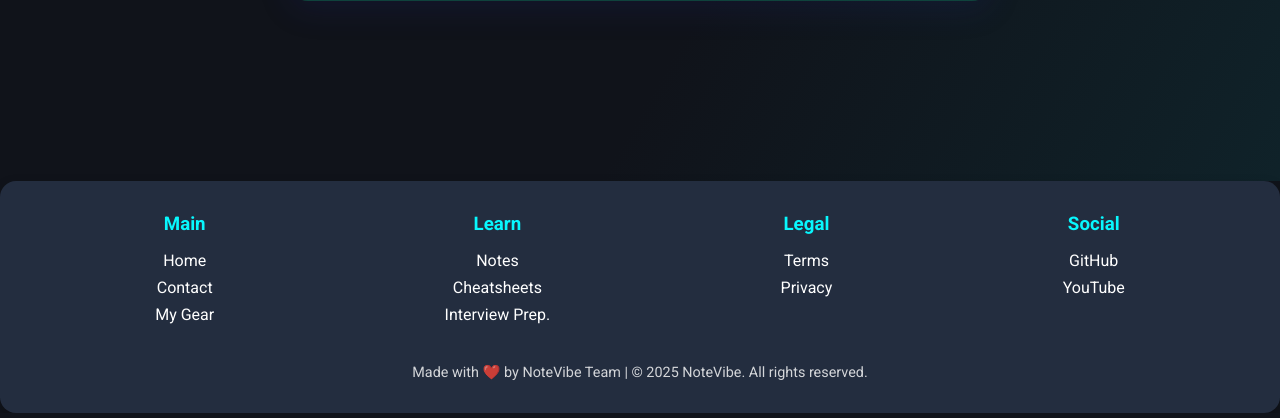
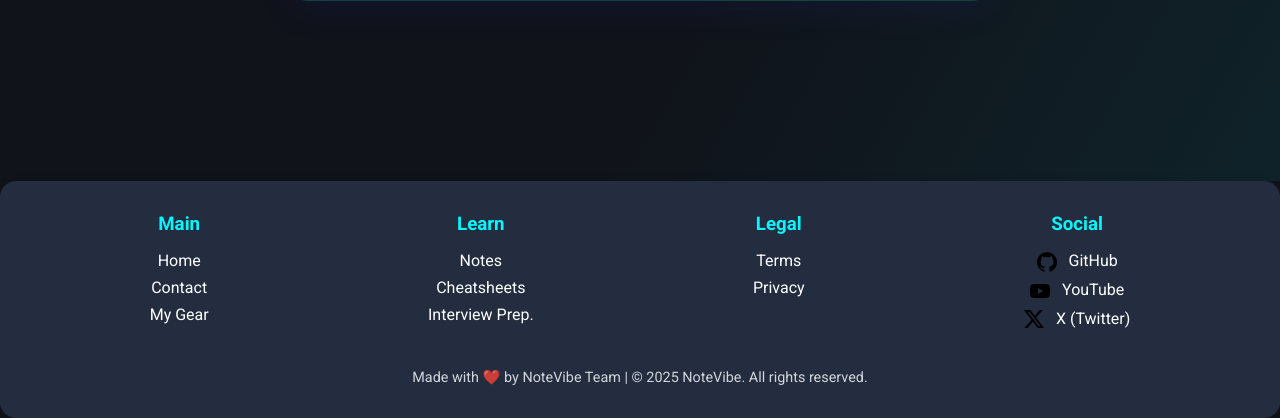
Before and after one commit to KartikeyaPandey313/NoteVibe, a Flask app: page /updates in a window 1280 px wide. Shown: the part 619-1037 px from the top of the page. Run offline with Flask 3, Linux system fonts and the light colour scheme.

Commit message:
Add X (Twitter) social link and icon to footer
Added a new X (Twitter) social link with icon to the footer section of all template pages. Introduced x-icon.png and removed the unused user-icon.svg. Updated footer and some image assets for consistency.

```diff
--- a/templates/about.html
+++ b/templates/about.html
@@ -453,6 +453,10 @@
                     <img src="{{ url_for('static', filename='images/youtube-icon.png') }}" alt="YouTube" style="width: 20px; height: 20px; vertical-align: middle; margin-right: 8px;">
                     YouTube
                 </a>
+                <a href="https://x.com/xKartikeya" target="_blank" aria-label="X Profile">
+                    <img src="{{ url_for('static', filename='images/x-icon.png') }}" alt="X" style="width: 20px; height: 20px; vertical-align: middle; margin-right: 8px;">
+                    X (Twitter)
+                </a>
             </div>
         </div>
         <p>Made with ❤️ by NoteVibe Team | © 2025 NoteVibe. All rights reserved.</p>
--- a/templates/cheatsheets.html
+++ b/templates/cheatsheets.html
@@ -606,6 +606,10 @@
                     <img src="{{ url_for('static', filename='images/youtube-icon.png') }}" alt="YouTube" style="width: 20px; height: 20px; vertical-align: middle; margin-right: 8px;">
                     YouTube
                 </a>
+                <a href="https://x.com/xKartikeya" target="_blank" aria-label="X Profile">
+                    <img src="{{ url_for('static', filename='images/x-icon.png') }}" alt="X" style="width: 20px; height: 20px; vertical-align: middle; margin-right: 8px;">
+                    X (Twitter)
+                </a>
             </div>
         </div>
         <p>Made with ❤️ by NoteVibe Team | © 2025 NoteVibe. All rights reserved.</p>
--- a/templates/coming-soon.html
+++ b/templates/coming-soon.html
@@ -428,6 +428,10 @@
                         style="width: 20px; height: 20px; vertical-align: middle; margin-right: 8px;">
                     YouTube
                 </a>
+                <a href="https://x.com/xKartikeya" target="_blank" aria-label="X Profile">
+                    <img src="{{ url_for('static', filename='images/x-icon.png') }}" alt="X" style="width: 20px; height: 20px; vertical-align: middle; margin-right: 8px;">
+                    X (Twitter)
+                </a>
             </div>
         </div>
         <p>Made with ❤️ by NoteVibe Team | © 2025 NoteVibe. All rights reserved.</p>
--- a/templates/contact.html
+++ b/templates/contact.html
@@ -586,6 +586,10 @@
                     <img src="{{ url_for('static', filename='images/youtube-icon.png') }}" alt="YouTube" style="width: 20px; height: 20px; vertical-align: middle; margin-right: 8px;">
                     YouTube
                 </a>
+                <a href="https://x.com/xKartikeya" target="_blank" aria-label="X Profile">
+                    <img src="{{ url_for('static', filename='images/x-icon.png') }}" alt="X" style="width: 20px; height: 20px; vertical-align: middle; margin-right: 8px;">
+                    X (Twitter)
+                </a>
             </div>
         </div>
         <p>Made with ❤️ by NoteVibe Team | © 2025 NoteVibe. All rights reserved.</p>
--- a/templates/home.html
+++ b/templates/home.html
@@ -741,6 +741,10 @@
                     <img src="{{ url_for('static', filename='images/youtube-icon.png') }}" alt="YouTube" style="width: 20px; height: 20px; vertical-align: middle; margin-right: 8px;">
                     YouTube
                 </a>
+                <a href="https://x.com/xKartikeya" target="_blank" aria-label="X Profile">
+                    <img src="{{ url_for('static', filename='images/x-icon.png') }}" alt="X" style="width: 20px; height: 20px; vertical-align: middle; margin-right: 8px;">
+                    X (Twitter)
+                </a>
             </div>
         </div>
         <p>Made with ❤️ by NoteVibe Team | © 2025 NoteVibe. All rights reserved.</p>
--- a/templates/interview-prep.html
+++ b/templates/interview-prep.html
@@ -628,6 +628,10 @@
                     <img src="{{ url_for('static', filename='images/youtube-icon.png') }}" alt="YouTube" style="width: 20px; height: 20px; vertical-align: middle; margin-right: 8px;">
                     YouTube
                 </a>
+                <a href="https://x.com/xKartikeya" target="_blank" aria-label="X Profile">
+                    <img src="{{ url_for('static', filename='images/x-icon.png') }}" alt="X" style="width: 20px; height: 20px; vertical-align: middle; margin-right: 8px;">
+                    X (Twitter)
+                </a>
             </div>
         </div>
         <p>Made with ❤️ by NoteVibe Team | © 2025 NoteVibe. All rights reserved.</p>
--- a/templates/my-gear.html
+++ b/templates/my-gear.html
@@ -480,6 +480,10 @@
                     <img src="{{ url_for('static', filename='images/youtube-icon.png') }}" alt="YouTube" style="width: 20px; height: 20px; vertical-align: middle; margin-right: 8px;">
                     YouTube
                 </a>
+                <a href="https://x.com/xKartikeya" target="_blank" aria-label="X Profile">
+                    <img src="{{ url_for('static', filename='images/x-icon.png') }}" alt="X" style="width: 20px; height: 20px; vertical-align: middle; margin-right: 8px;">
+                    X (Twitter)
+                </a>
             </div>
         </div>
         <p>Made with ❤️ by NoteVibe Team | © 2025 NoteVibe. All rights reserved.</p>
--- a/templates/notes.html
+++ b/templates/notes.html
@@ -586,6 +586,10 @@
                     <img src="{{ url_for('static', filename='images/youtube-icon.png') }}" alt="YouTube" style="width: 20px; height: 20px; vertical-align: middle; margin-right: 8px;">
                     YouTube
                 </a>
+                <a href="https://x.com/xKartikeya" target="_blank" aria-label="X Profile">
+                    <img src="{{ url_for('static', filename='images/x-icon.png') }}" alt="X" style="width: 20px; height: 20px; vertical-align: middle; margin-right: 8px;">
+                    X (Twitter)
+                </a>
             </div>
         </div>
         <p>Made with ❤️ by NoteVibe Team | © 2025 NoteVibe. All rights reserved.</p>
--- a/templates/privacy.html
+++ b/templates/privacy.html
@@ -422,6 +422,10 @@
                     <img src="{{ url_for('static', filename='images/youtube-icon.png') }}" alt="YouTube" style="width: 20px; height: 20px; vertical-align: middle; margin-right: 8px;">
                     YouTube
                 </a>
+                <a href="https://x.com/xKartikeya" target="_blank" aria-label="X Profile">
+                    <img src="{{ url_for('static', filename='images/x-icon.png') }}" alt="X" style="width: 20px; height: 20px; vertical-align: middle; margin-right: 8px;">
+                    X (Twitter)
+                </a>
             </div>
         </div>
         <p>Made with ❤️ by NoteVibe Team | © 2025 NoteVibe. All rights reserved.</p>
--- a/templates/services.html
+++ b/templates/services.html
@@ -604,6 +604,10 @@
                     <img src="{{ url_for('static', filename='images/youtube-icon.png') }}" alt="YouTube" style="width: 20px; height: 20px; vertical-align: middle; margin-right: 8px;">
                     YouTube
                 </a>
+                <a href="https://x.com/xKartikeya" target="_blank" aria-label="X Profile">
+                    <img src="{{ url_for('static', filename='images/x-icon.png') }}" alt="X" style="width: 20px; height: 20px; vertical-align: middle; margin-right: 8px;">
+                    X (Twitter)
+                </a>
             </div>
         </div>
         <p>Made with ❤️ by NoteVibe Team | © 2025 NoteVibe. All rights reserved.</p>
--- a/templates/terms.html
+++ b/templates/terms.html
@@ -425,6 +425,10 @@
                         style="width: 20px; height: 20px; vertical-align: middle; margin-right: 8px;">
                     YouTube
                 </a>
+                <a href="https://x.com/xKartikeya" target="_blank" aria-label="X Profile">
+                    <img src="{{ url_for('static', filename='images/x-icon.png') }}" alt="X" style="width: 20px; height: 20px; vertical-align: middle; margin-right: 8px;">
+                    X (Twitter)
+                </a>
             </div>
         </div>
         <p>Made with ❤️ by NoteVibe Team | © 2025 NoteVibe. All rights reserved.</p>
--- a/templates/updates.html
+++ b/templates/updates.html
@@ -413,8 +413,21 @@
             </div>
             <div>
                 <h3>Social</h3>
-                <a href="https://github.com/KartikeyaPandey313/" target="_blank">GitHub</a>
-                <a href="https://www.youtube.com/channel/UCWHtM18q0CunDmvllpiRvDw" target="_blank">YouTube</a>
+                <a href="https://github.com/KartikeyaPandey313/" target="_blank" aria-label="GitHub Profile">
+                    <img src="{{ url_for('static', filename='images/github-icon.png') }}" alt="GitHub"
+                        style="width: 20px; height: 20px; vertical-align: middle; margin-right: 8px;">
+                    GitHub
+                </a>
+                <a href="https://www.youtube.com/channel/UCWHtM18q0CunDmvllpiRvDw" target="_blank"
+                    aria-label="YouTube Channel">
+                    <img src="{{ url_for('static', filename='images/youtube-icon.png') }}" alt="YouTube"
+                        style="width: 20px; height: 20px; vertical-align: middle; margin-right: 8px;">
+                    YouTube
+                </a>
+                <a href="https://x.com/xKartikeya" target="_blank" aria-label="X Profile">
+                    <img src="{{ url_for('static', filename='images/x-icon.png') }}" alt="X" style="width: 20px; height: 20px; vertical-align: middle; margin-right: 8px;">
+                    X (Twitter)
+                </a>
             </div>
         </div>
         <p>Made with ❤️ by NoteVibe Team | © 2025 NoteVibe. All rights reserved.</p>
```
Also changed, not shown: static/images/Contactpage-screenshot.png, static/images/footer.png, static/images/user-icon.svg (deleted), static/images/x-icon.png (added).
